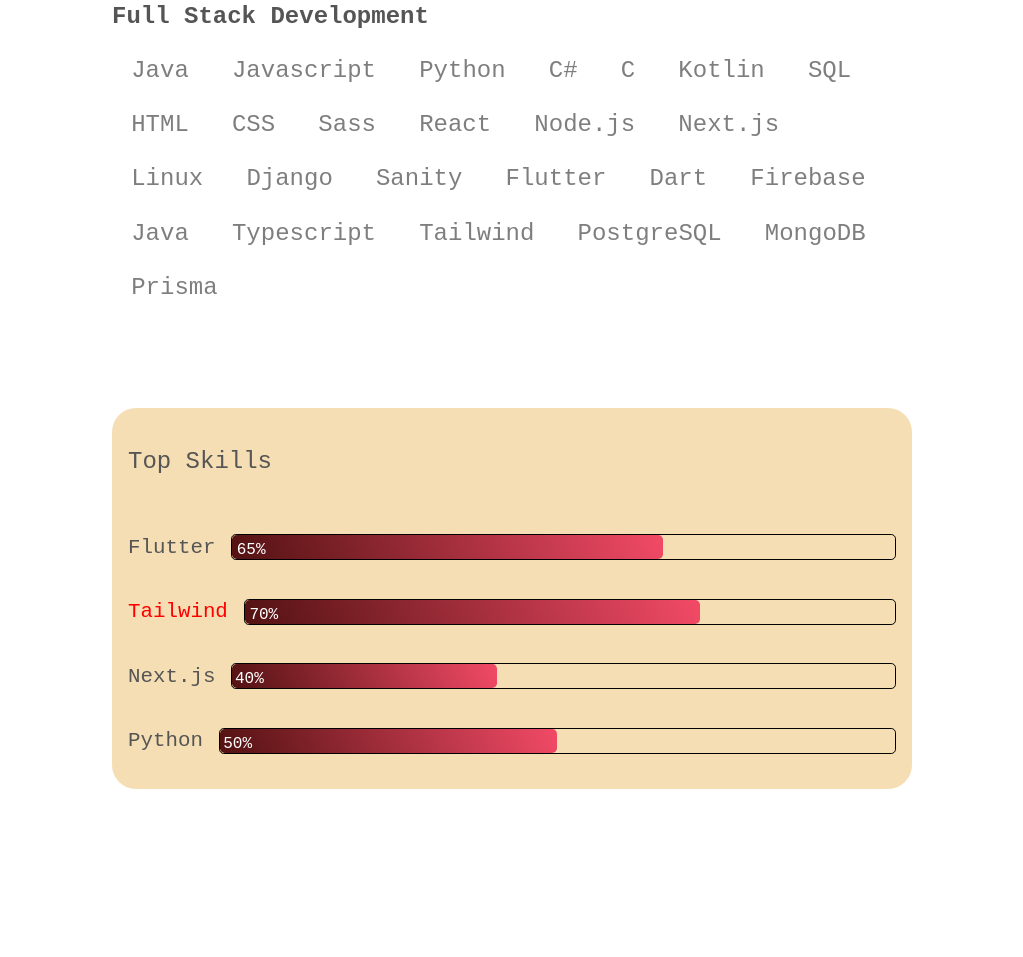
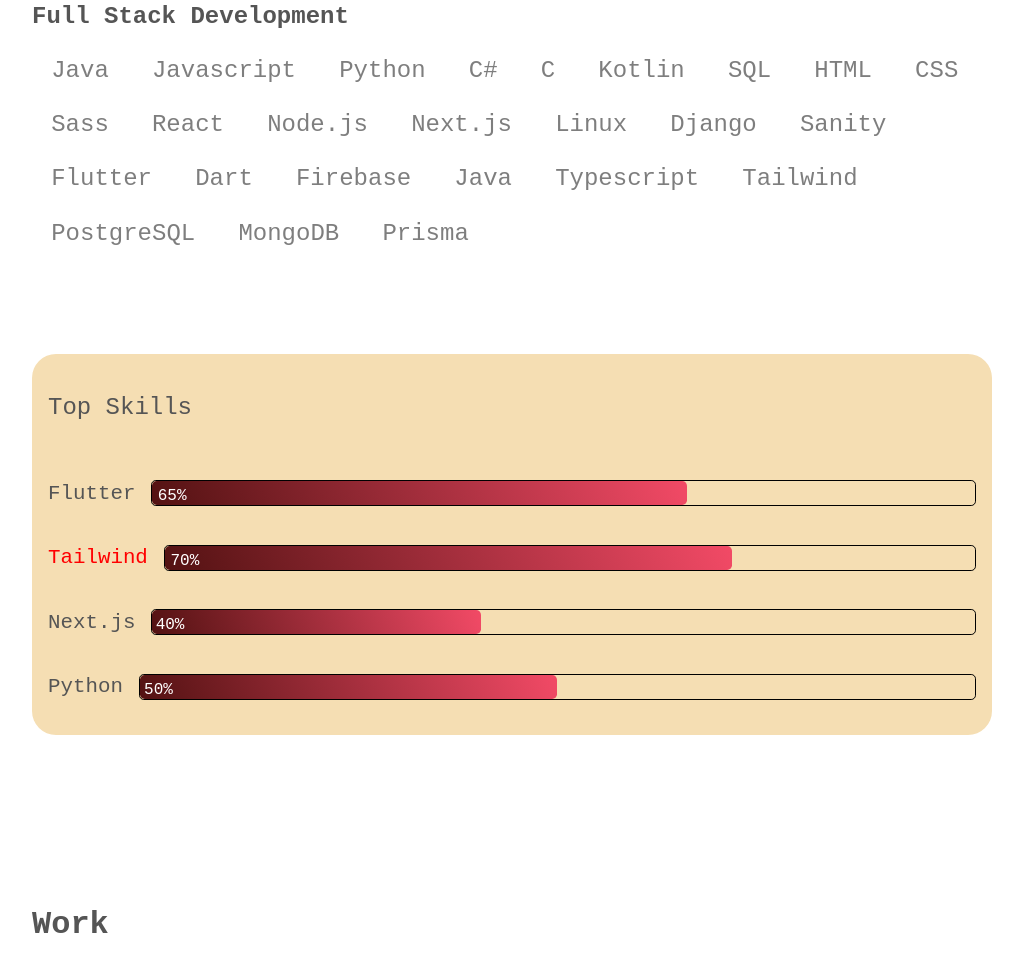
Before and after one commit to Vildarodinson/portfolio, a plain HTML site: page index.html in a window 1280 px wide. Shown: the part 1241-2198 px from the top of the page, without its empty margins (128-1151 px from the left). Drawn offline with Linux system fonts and the light colour scheme.

Commit message:
style: changed max-width to 60rem

```diff
--- a/index.css
+++ b/index.css
@@ -184,7 +184,7 @@
 }
 
 .about_box{
-    max-width: 50rem;
+    max-width: 60rem;
     padding: 2rem;
     margin: 0 auto;
     border-radius: 3rem;
@@ -215,7 +215,7 @@
 }
 
 .skills_main_container {
-    max-width: 50rem;
+    max-width: 60rem;
     margin: 0 auto;
 }
 
@@ -235,7 +235,7 @@
     border-radius: 1.5rem;
     background-color: wheat;
     padding: 1rem;
-    max-width: 50rem;
+    max-width: 60rem;
     margin: 0 auto;
     -webkit-border-radius: 1.5rem;
     -moz-border-radius: 1.5rem;
```
